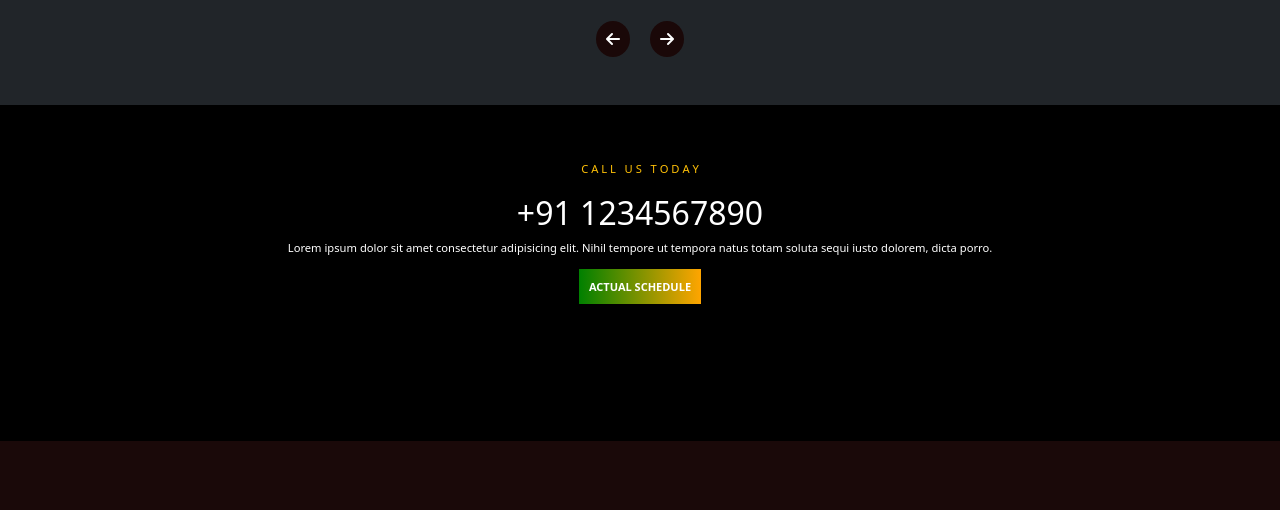
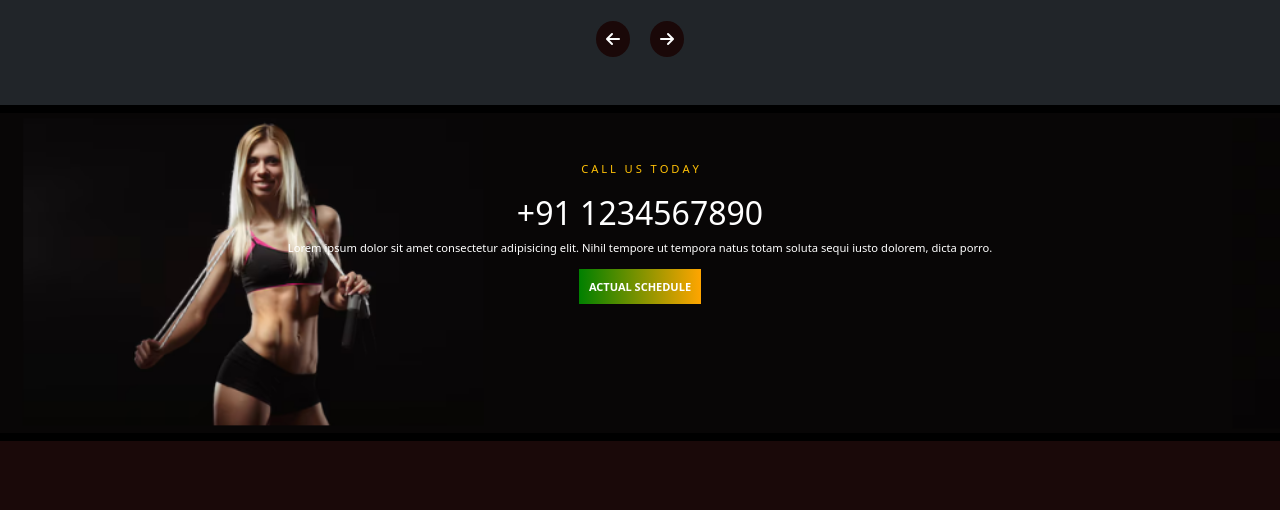
Before and after one commit to Mr07m/Mahi-Gym, a plain HTML site: page index.html in a window 1280 px wide. Shown: the part 4654-5164 px from the top of the page. Drawn offline with nearby package versions, Linux system fonts and the light colour scheme.

Commit message:
Update style.css
done

```diff
--- a/style.css
+++ b/style.css
@@ -141,7 +141,7 @@ a{
   font-size: 1rem;
 }
 .hero{
-  background: url(./img/og-hero.png);
+  background: url('og-hero.png');
   height: 40vh;
   width: 100%;
   background-size: cover;
```
